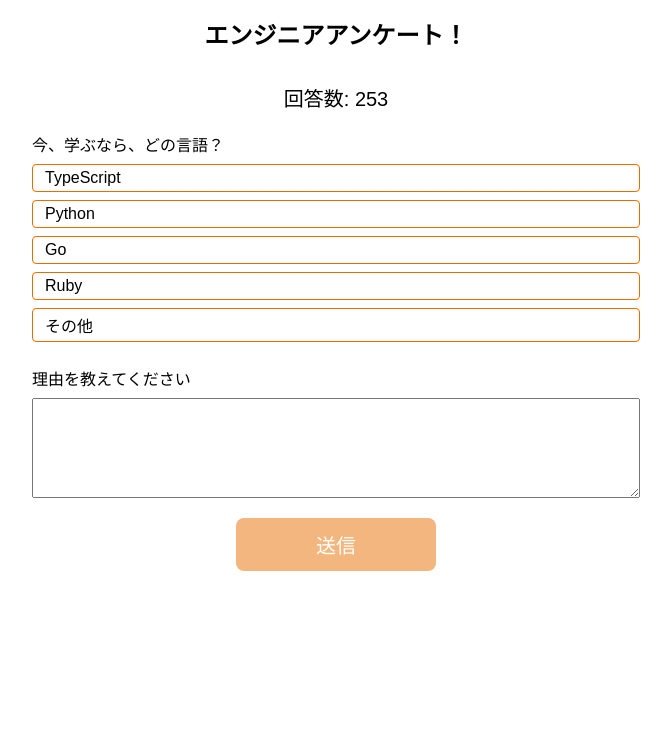
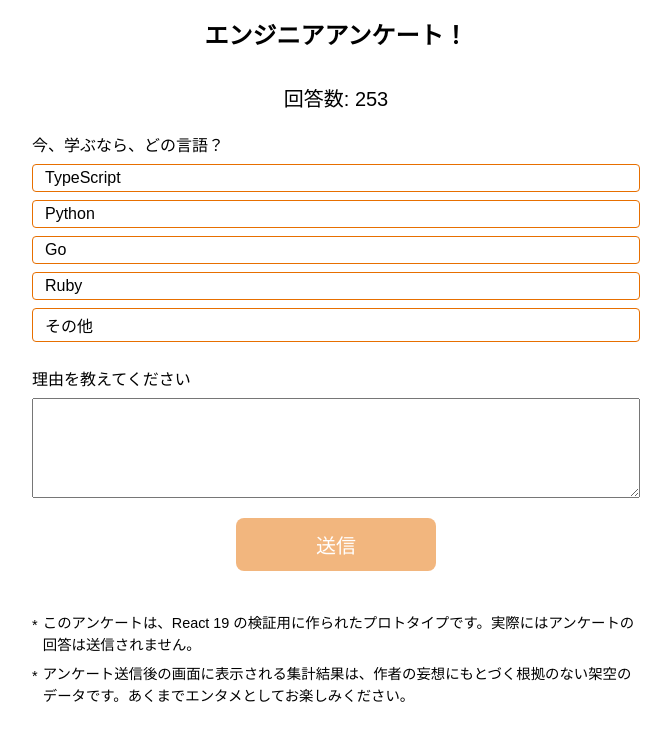
Before and after one commit to yuto-ono/react-19-sample, a React (Vite) app: page / in a window 1280 px wide. Shown: the top 740 px of the page, without its empty margins (304-975 px from the left). Built offline with nearby package versions, Linux system fonts and the light colour scheme.

Commit message:
注釈追加

```diff
--- a/src/App.tsx
+++ b/src/App.tsx
@@ -2,6 +2,7 @@ import { Global } from "@emotion/react"
 import { SurveyForm } from "./SurveyForm"
 import { TotalCountPresenter } from "./TotalCountPresenter"
 import { TotalCountContextProvider } from "./TotalCountContext"
+import { Note, NoteItem } from "./Note"
 
 function App() {
   return (
@@ -21,6 +22,15 @@ function App() {
           <TotalCountPresenter />
           <SurveyForm />
         </TotalCountContextProvider>
+        <Note css={{ marginTop: "40px" }}>
+          <NoteItem>
+            このアンケートは、React 19
+            の検証用に作られたプロトタイプです。実際にはアンケートの回答は送信されません。
+          </NoteItem>
+          <NoteItem>
+            アンケート送信後の画面に表示される集計結果は、作者の妄想にもとづく根拠のない架空のデータです。あくまでエンタメとしてお楽しみください。
+          </NoteItem>
+        </Note>
       </div>
     </>
   )
--- /dev/null
+++ b/src/Note.tsx
@@ -0,0 +1,35 @@
+type Props = {
+  children: React.ReactNode
+  className?: string
+}
+
+export const Note = ({ children, className }: Props) => {
+  return (
+    <ul className={className} css={{ margin: 0, padding: 0 }}>
+      {children}
+    </ul>
+  )
+}
+
+export const NoteItem = ({ children }: { children: React.ReactNode }) => {
+  return (
+    <li
+      css={{
+        listStyle: "none",
+        marginBottom: "8px",
+        fontSize: "90%",
+        paddingLeft: "0.75em",
+        textIndent: "-0.75em",
+        "&::before": {
+          content: '"*"',
+          display: "inline-block",
+          width: "0.75em",
+          verticalAlign: "-2px",
+          textIndent: 0,
+        },
+      }}
+    >
+      {children}
+    </li>
+  )
+}
```
